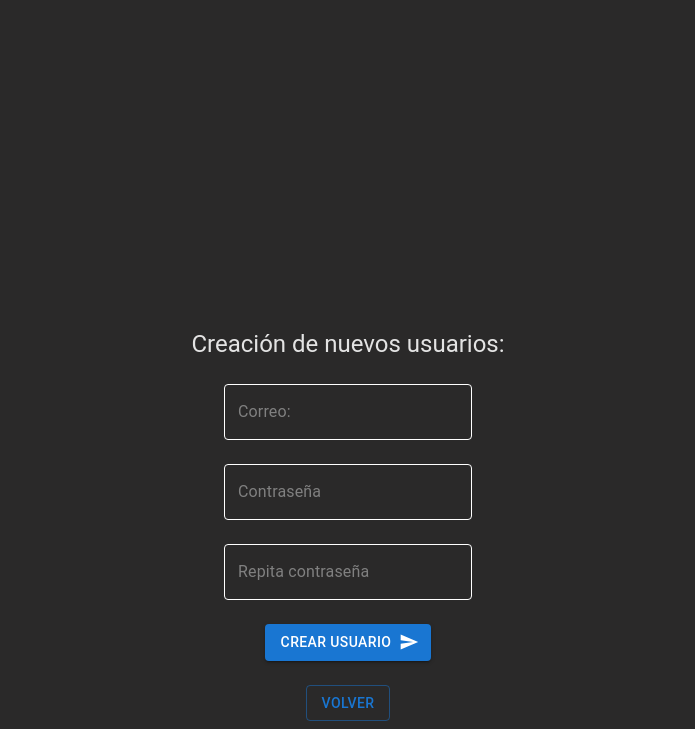
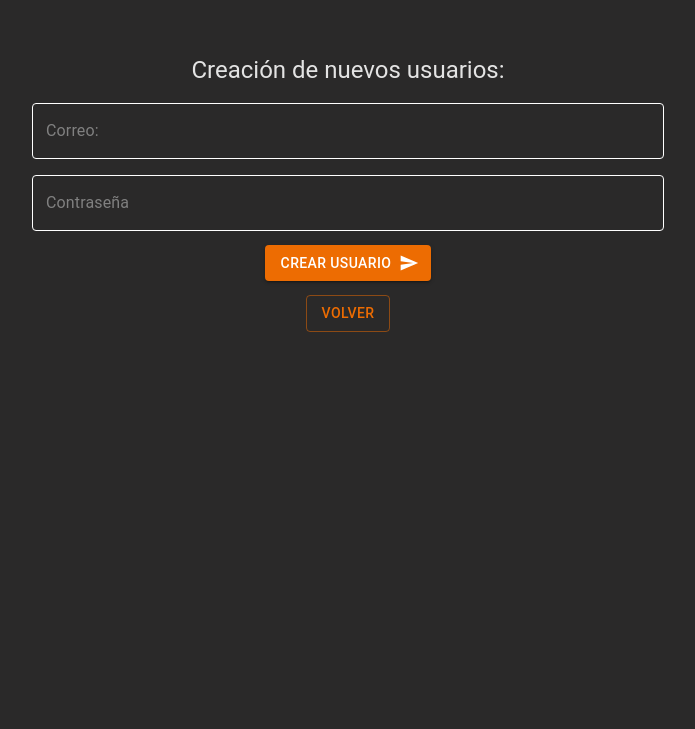
Before and after one commit to RarceD/MyBookerFrontend, a React (Vite) app: page /create in a window 1280 px wide. Shown: the part 195-924 px from the top of the page, without its empty margins (292-987 px from the left). After the commit the page ends 800 px from the top, so only its background shows below. Built offline with nearby package versions, Linux system fonts and the light colour scheme.

Commit message:
Refac: Create, NumberCreate

```diff
--- a/src/pages/Create.tsx
+++ b/src/pages/Create.tsx
@@ -1,7 +1,6 @@
 
 import SendIcon from '@mui/icons-material/Send';
 import { Box, Button, Modal } from '@mui/material';
-import Grid from '@mui/material/Grid';
 import Typography from '@mui/material/Typography';
 import { ChangeEvent, useState } from 'react';
 import { useNavigate, useSearchParams } from 'react-router-dom';
@@ -71,20 +70,18 @@ const Create = () => {
     };
     return (
         <>
-            <Grid container
-                spacing={3}
-                alignItems="center"
-                justifyContent="center"
-                justifyItems="center"
-                direction="column"
-            >
-                <Grid item style={{ marginTop: "40%" }}>
+            <Box sx={{
+                display: 'flex',
+                justifyContent: 'center',
+                alignItems: 'center',
+                flexDirection: 'column',
+                height: "95vh",
+                padding: "0% 25% 0% 25%"
+            }}>
                 <Typography variant="h5">
                     Creación de nuevos usuarios:
                 </Typography>
-                </Grid>
-                <Grid item>
-                    <TextFieldRaad id="outlined-basic" label="Correo:" variant="outlined" fullWidth
+                <TextFieldRaad style={{ marginTop: "1em" }} id="outlined-basic" label="Correo:" variant="outlined" fullWidth
                     InputLabelProps={{ style: { color: "grey" } }}
                     value={username}
                     inputProps={{
@@ -94,9 +91,7 @@ const Create = () => {
                         }
                     }}
                     onChange={handleChangeUsername} />
-                </Grid>
-                <Grid item>
-                    <TextFieldRaad id="filled-basic" label="Contraseña" variant="outlined" fullWidth
+                <TextFieldRaad style={{ marginTop: "1em" }} id="filled-basic" label="Contraseña" variant="outlined" fullWidth
                     InputLabelProps={{ style: { color: "grey" } }}
                     value={pass}
                     onChange={handleChangePass}
@@ -107,9 +102,7 @@ const Create = () => {
                         }
                     }}
                     type="password" />
-                </Grid>
-                <Grid item>
-                    <TextFieldRaad id="outline-basic" label="Repita contraseña" variant="outlined" fullWidth
+                {pass != "" && <TextFieldRaad style={{ marginTop: "1em" }} id="outline-basic" label="Repita contraseña" variant="outlined" fullWidth
                     InputLabelProps={{ style: { color: "grey" } }}
                     value={passSecond}
                     type="password"
@@ -119,20 +112,15 @@ const Create = () => {
                             borderColor: "white",
                         }
                     }}
-                        onChange={handleChangeName} />
-                </Grid>
-
-                <Grid item>
-                    <Button variant="contained" endIcon={<SendIcon />} color="primary" onClick={createUser}>
+                    onChange={handleChangeName} />}
+                <Button style={{ marginTop: "1em" }} variant="contained" endIcon={<SendIcon />} color="warning" onClick={createUser}>
                     Crear Usuario
                 </Button>
-                </Grid>
-                <Grid item>
-                    <Button variant="outlined" color="primary" onClick={() => navigate("/")}>
+
+                <Button style={{ marginTop: "1em" }} variant="outlined" color="warning" onClick={() => navigate("/")}>
                     Volver
                 </Button>
-                </Grid>
-            </Grid>
+            </Box >
 
             <Modal open={openModal} >
                 <Box sx={styleModalRaad}>
--- a/src/pages/NumberCreate.tsx
+++ b/src/pages/NumberCreate.tsx
@@ -1,6 +1,5 @@
 import SendIcon from '@mui/icons-material/Send';
 import { Box, Button } from '@mui/material';
-import Grid from '@mui/material/Grid';
 import Modal from '@mui/material/Modal';
 import Typography from '@mui/material/Typography';
 import React, { useState } from 'react';
@@ -33,20 +32,18 @@ const NumberCreate = () => {
     };
     return (
         <>
-            <Grid container
-                spacing={2}
-                alignContent="center"
-                alignItems="center"
-                justifyContent="center"
-                justifyItems="center"
-                direction="column"
-            >
-                <Grid item style={{ marginTop: "60%" }}>
+            <Box sx={{
+                display: 'flex',
+                justifyContent: 'center',
+                alignItems: 'center',
+                flexDirection: 'column',
+                height: "95vh",
+                padding: "0% 25% 0% 25%"
+            }}>
                 <Typography variant="h5">
                     Creación de nuevos usuarios:
                 </Typography>
-                </Grid>
-                <Grid item>
+
                 <TextFieldRaad
                     value={secretNumber}
                     InputLabelProps={{ style: { color: "grey" } }}
@@ -62,16 +59,9 @@ const NumberCreate = () => {
                     onChange={handleSecretNumber}
                     variant="outlined"
                 />
-                </Grid>
-
-                <Grid item>
-                    <Button variant="contained" endIcon={<SendIcon />} color="warning" onClick={createUser}>Crear Usuario</Button>
-                </Grid>
-                <Grid item>
-                    <Button variant="outlined" color="warning" onClick={() => navigate("/")}>Volver
-                    </Button>
-                </Grid>
-            </Grid>
+                <Button style={{ marginTop: "1em" }} variant="contained" endIcon={<SendIcon />} color="warning" onClick={createUser}>Crear Usuario</Button>
+                <Button style={{ marginTop: "1em" }} variant="outlined" color="warning" onClick={() => navigate("/")}>Volver</Button>
+            </Box >
 
             <Modal open={openModal}>
                 <Box sx={styleModalRaad}>
@@ -80,8 +70,6 @@ const NumberCreate = () => {
                     </Typography>
                 </Box>
             </Modal>
-
-
         </>
     )
 }
```
Lines whose indentation alone changed are shown as unchanged.
